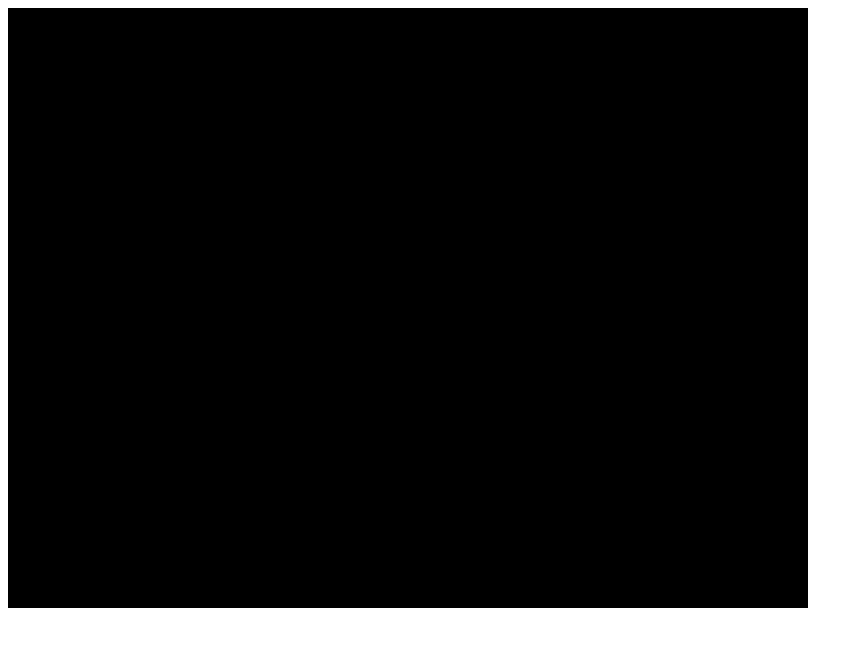
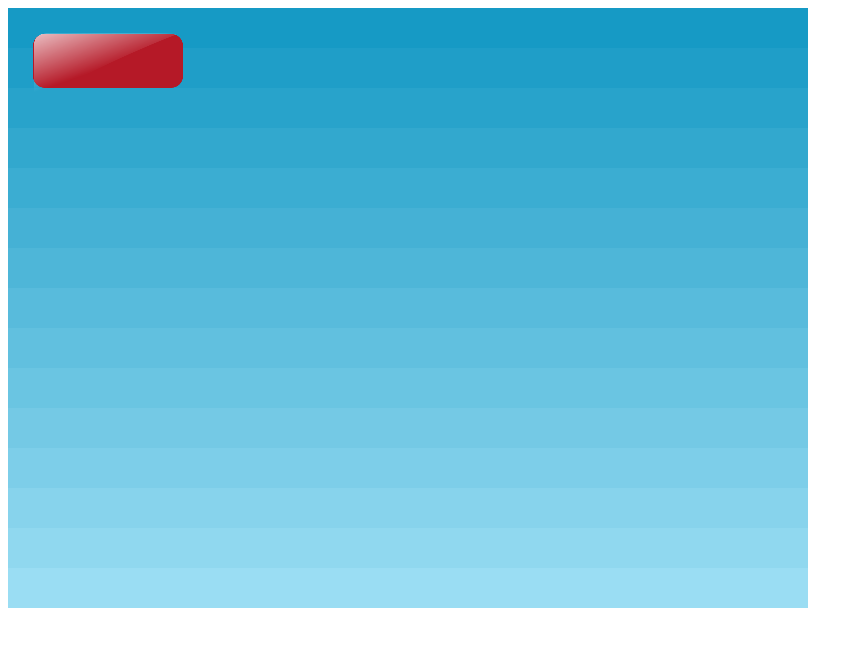
Before and after one commit to SeanFishy/Aloha-Assembly, a website built with Vite: page index.html in a window 1280 px wide. Shown: the whole page, without its empty margins (0-863 px from the left). Built offline with nearby package versions, Linux system fonts and the light colour scheme; animation ran at ten frames a second.

Commit message:
created popup modal

```diff
--- a/index.html
+++ b/index.html
@@ -2,14 +2,14 @@
 <html lang="en">
 
 <head>
-	<meta charset="UTF-8" />
-	<meta name="viewport" content="width=device-width, initial-scale=1.0" />
-	<title>My Phaser 3 Game</title>
+    <meta charset="UTF-8" />
+    <meta name="viewport" content="width=device-width, initial-scale=1.0" />
+    <title>Aloha Assembly</title>
 </head>
 
 <body>
-	<div id="app"></div>
-	<script type="module" src="src/main.ts"></script>
+    <div id="app"></div>
+    <script type="module" src="src/main.ts"></script>
 </body>
 
 </html>
--- a/src/HelloWorldScene.ts
+++ /dev/null
@@ -1,20 +0,0 @@
-import Phaser from 'phaser'
-
-export default class HelloWorldScene extends Phaser.Scene {
-
-	constructor() {
-		super('hello-world')
-	}
-
-	preload() {
-
-	}
-
-	create() {
-
-	}
-
-	update() {
-
-	}
-}
--- /dev/null
+++ b/src/ModalScene.ts
@@ -0,0 +1,70 @@
+import Phaser from 'phaser'
+
+export default class ModalScene extends Phaser.Scene {
+
+	private modalbutton?: Phaser.GameObjects.Image;
+	private modalbg?: Phaser.GameObjects.Image;
+	private closebutton?: Phaser.GameObjects.Image;
+
+	private score = 0
+	private scoreText?: Phaser.GameObjects.Text
+
+	constructor() {
+		super('ModalScene')
+	}
+
+	preload() {
+		this.load.image('sky', 'assets/sky.png');
+		this.load.image('modal-button', 'assets/red-button.png');
+		this.load.image('modal-bg', 'assets/modal.png');
+		this.load.image('close-button', 'assets/close.png');
+	}
+
+	create() {
+		this.add.image(400, 300, 'sky');
+
+		this.modalbg = this.add.image(400, 300, 'modal-bg');
+		this.modalbg.setAlpha(0);
+		this.modalbg.setScale(0.8);
+
+		this.closebutton = this.add.image(645, 135, 'close-button');
+		this.closebutton.setAlpha(0);
+		this.closebutton.setScale(0.06);
+
+		this.modalbutton = this.add.image(100, 60, 'modal-button').setAlpha(1);
+
+		//code from LMNTor for creating buttons
+		//I added the scale for the images and changed the opacity
+		//this.modalbutton = this.add.image(this.game.canvas.width / 2, this.game.canvas.height / 2, 'modal-button').setAlpha(1);
+		this.modalbutton.setScale(.25)
+		//Display.Align.In.Center(this.playbutton, this.background);
+		this.modalbutton.setInteractive();
+		this.modalbutton.on("pointerover", () => {
+			this.modalbutton?.setAlpha(.5);
+		});
+		this.modalbutton.on("pointerout", () => {
+			this.modalbutton?.setAlpha(1);
+		});
+		this.modalbutton.on("pointerup", () => {
+			// open modal
+			this.modalbg?.setAlpha(1);
+			this.closebutton?.setAlpha(0.8);
+
+			this.score += 10
+			this.scoreText = this.add.text(150, 150, 'Level Completed!\n\nScore: ' + this.score, { fontSize: '20px', color: '#000' });
+		});
+
+
+		this.closebutton.setInteractive();
+		this.closebutton.on("pointerup", () => {
+			// close modal
+			this.modalbg?.setAlpha(0);
+			this.closebutton?.setAlpha(0);
+			this.scoreText?.setAlpha(0);
+		});
+	}
+
+	update() {
+
+	}
+}
--- a/src/main.ts
+++ b/src/main.ts
@@ -1,6 +1,6 @@
 import Phaser from 'phaser'
 
-import HelloWorldScene from './HelloWorldScene'
+import ModalScene from './ModalScene'
 
 const config: Phaser.Types.Core.GameConfig = {
 	type: Phaser.AUTO,
@@ -13,7 +13,7 @@
 			gravity: { y: 300 },
 		},
 	},
-	scene: [HelloWorldScene],
+	scene: [ModalScene],
 }
 
 export default new Phaser.Game(config)
```
Also changed, not shown: public/assets/close.png (added), public/assets/modal.png (added), public/assets/red-button.png (added), public/assets/sky.png (added).
